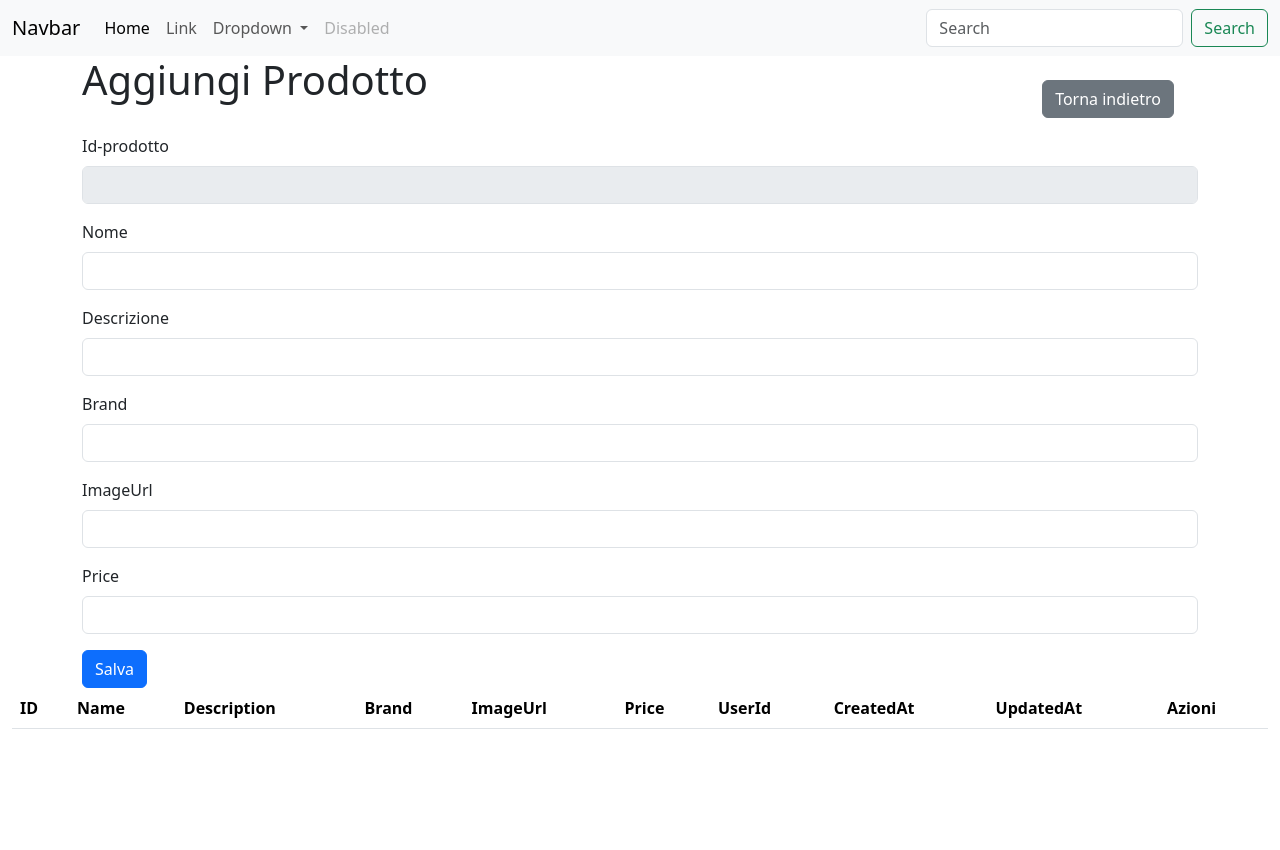
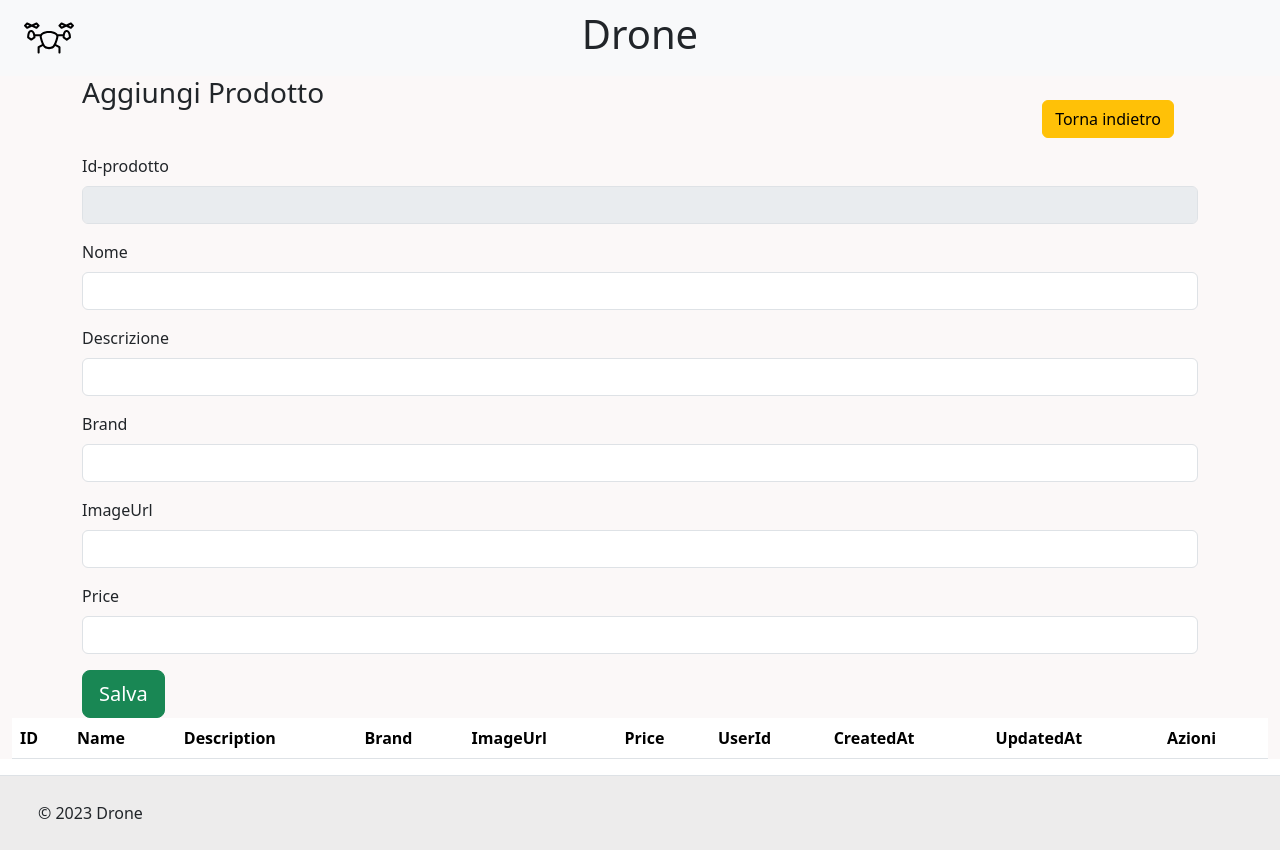
Before and after one commit to d34thmtal/M4-D7, a website: page backend.html in a window 1280 px wide. Before the commit the page ends 800 px from the top, so only its background shows below. Drawn offline with nearby package versions, Linux system fonts and the light colour scheme; no server answers.

Commit message:
M4 D7 - D8 design da sistemare (Err 401 Strive)

```diff
--- a/backend.html
+++ b/backend.html
@@ -7,53 +7,33 @@
   <meta name="viewport" content="width=device-width, initial-scale=1.0">
 
   <link href="https://cdn.jsdelivr.net/npm/remixicon@2.5.0/fonts/remixicon.css" rel="stylesheet">
-    <link href="https://cdn.jsdelivr.net/npm/bootstrap@5.3.0-alpha3/dist/css/bootstrap.min.css" rel="stylesheet" integrity="sha384-KK94CHFLLe+nY2dmCWGMq91rCGa5gtU4mk92HdvYe+M/SXH301p5ILy+dN9+nJOZ" crossorigin="anonymous">
+  <link href="https://cdn.jsdelivr.net/npm/bootstrap@5.3.0-alpha3/dist/css/bootstrap.min.css" rel="stylesheet"
+    integrity="sha384-KK94CHFLLe+nY2dmCWGMq91rCGa5gtU4mk92HdvYe+M/SXH301p5ILy+dN9+nJOZ" crossorigin="anonymous">
   <link rel="stylesheet" href="style.css">
   <title>Beckend</title>
 </head>
 
 <body>
-
-  <nav class="navbar navbar-expand-lg bg-body-tertiary">
-    <div class="container-fluid">
-      <a class="navbar-brand" href="#">Navbar</a>
-      <button class="navbar-toggler" type="button" data-bs-toggle="collapse" data-bs-target="#navbarSupportedContent" aria-controls="navbarSupportedContent" aria-expanded="false" aria-label="Toggle navigation">
-        <span class="navbar-toggler-icon"></span>
-      </button>
-      <div class="collapse navbar-collapse" id="navbarSupportedContent">
-        <ul class="navbar-nav me-auto mb-2 mb-lg-0">
-          <li class="nav-item">
-            <a class="nav-link active" aria-current="page" href="#">Home</a>
-          </li>
-          <li class="nav-item">
-            <a class="nav-link" href="#">Link</a>
-          </li>
-          <li class="nav-item dropdown">
-            <a class="nav-link dropdown-toggle" href="#" role="button" data-bs-toggle="dropdown" aria-expanded="false">
-              Dropdown
-            </a>
-            <ul class="dropdown-menu">
-              <li><a class="dropdown-item" href="#">Action</a></li>
-              <li><a class="dropdown-item" href="#">Another action</a></li>
-              <li><hr class="dropdown-divider"></li>
-              <li><a class="dropdown-item" href="#">Something else here</a></li>
-            </ul>
-          </li>
-          <li class="nav-item">
-            <a class="nav-link disabled">Disabled</a>
-          </li>
-        </ul>
-        <form class="d-flex" role="search">
-          <input class="form-control me-2" type="search" placeholder="Search" aria-label="Search">
-          <button class="btn btn-outline-success" type="submit">Search</button>
-        </form>
+  <header>
+    <nav class="navbar bg-body-tertiary d-flex  flex-direction: column">
+      <div class="container-fluid d-flex align-content-center justify-content-around">
+        <div class="row w-100">
+          <div class="col-4 d-flex align-items-center">
+            <div class="navbar-brand">
+              <img src="./src/drone.svg" alt="Bootstrap" width="50">
+            </div>
+          </div>
+          <div class="col-4 d-flex align-items-center justify-content-center">
+            <h1 class="resource-title">Drone</h1>
+          </div>
         </div>
       </div>
     </nav>
-
+  </header>
+  <main>
     <div class="container d-flex justify-content-between">
-    <h1 id="page-title" class="resource-title">Aggiungi Prodotto</h1>
-    <button class="btn btn-secondary mb-3 mt-4 me-4 " onclick="goBack()">Torna indietro</button>
+      <h3 id="page-title" class="resource-title">Aggiungi Prodotto</h3>
+      <button class="btn btn-warning mb-3 mt-4 me-4" onclick="goBack()">Torna indietro</button>
     </div>
     <div class="container">
       <form id="user-form" novalidate>
@@ -91,7 +71,7 @@
           <p class="text-danger" id="price-alert"></p>
         </div>
 
-        <button type="submit" class="btn btn-primary">Salva</button>
+        <button type="submit" class="btn btn-success btn-lg">Salva</button>
 
       </form>
 
@@ -116,7 +96,32 @@
         </tbody>
       </table>
     </div>
-    <script src="https://cdn.jsdelivr.net/npm/bootstrap@5.3.0-alpha3/dist/js/bootstrap.bundle.min.js" integrity="sha384-ENjdO4Dr2bkBIFxQpeoTz1HIcje39Wm4jDKdf19U8gI4ddQ3GYNS7NTKfAdVQSZe" crossorigin="anonymous"></script>
+  </main>
+  <footer class="d-flex flex-wrap justify-content-between align-items-center py-4 border-top">
+    <div class="col-md-4 d-flex align-items-center">
+      <a href="/" class="mb-3 me-2 mb-md-0 text-body-dark text-decoration-none lh-1">
+        <svg class="bi" width="30" height="24">
+          <use xlink:href="#bootstrap" />
+        </svg>
+      </a>
+      <span class="mb-3 mb-md-0 text-body-dark">&copy; 2023 Drone</span>
+    </div>
+
+    <ul class="nav col-md-4 justify-content-end list-unstyled d-flex">
+      <li class="ms-3"><a class="text-body-dark" href="#"><svg class="bi" width="24" height="24">
+            <use xlink:href="#twitter" />
+          </svg></a></li>
+      <li class="ms-3"><a class="text-body-dark" href="#"><svg class="bi" width="24" height="24">
+            <use xlink:href="#instagram" />
+          </svg></a></li>
+      <li class="ms-3"><a class="text-body-dark" href="#"><svg class="bi" width="24" height="24">
+            <use xlink:href="#facebook" />
+          </svg></a></li>
+    </ul>
+  </footer>
+  <script src="https://cdn.jsdelivr.net/npm/bootstrap@5.3.0-alpha3/dist/js/bootstrap.bundle.min.js"
+    integrity="sha384-ENjdO4Dr2bkBIFxQpeoTz1HIcje39Wm4jDKdf19U8gI4ddQ3GYNS7NTKfAdVQSZe"
+    crossorigin="anonymous"></script>
   <script src="backend.js"></script>
 </body>
 
--- a/prodotto.js
+++ b/prodotto.js
@@ -22,7 +22,7 @@ async function prodotti() {
                     <div class="card">
                     <div class="card-img"><img src="${prod.imageUrl}" alt=""></div>
                     <div class="card-info">
-                    <p class="text-title">${prod.name}</p>
+                    <h2 class="text-title">${prod.name}</h2>
                     <p class="text-body">${prod.brand}</p>
                     </div>
                     <div class="card-footer">
--- a/style.css
+++ b/style.css
@@ -2,15 +2,20 @@
     margin: 0;
     padding: 0;
     box-sizing: border-box;
+
 }
 
-header {
-    width: 100%;
-    padding: 30px 50px;
-    display: flex;
-    justify-content: space-between;
-    align-items: center;
+nav {
+    background-color: #3e2c2c;
 }
+
+main{
+    height: auto;
+    background-color: #fbf8f8;
+}
+
+
+
 
 .table-container {
     margin: 10px 50px;
@@ -35,4 +40,9 @@ input::-webkit-inner-spin-button {
     justify-content: center;
     align-items: center;
     height: 40vh;
+    background-color: rgba(255, 255, 255, 0.151);
 }
+
+footer{
+    background-color: #edecec;
+}
```
Also changed, not shown: index.html (+37 -41 lines), src/drone.svg (added). Lines whose indentation alone changed are shown as unchanged.
